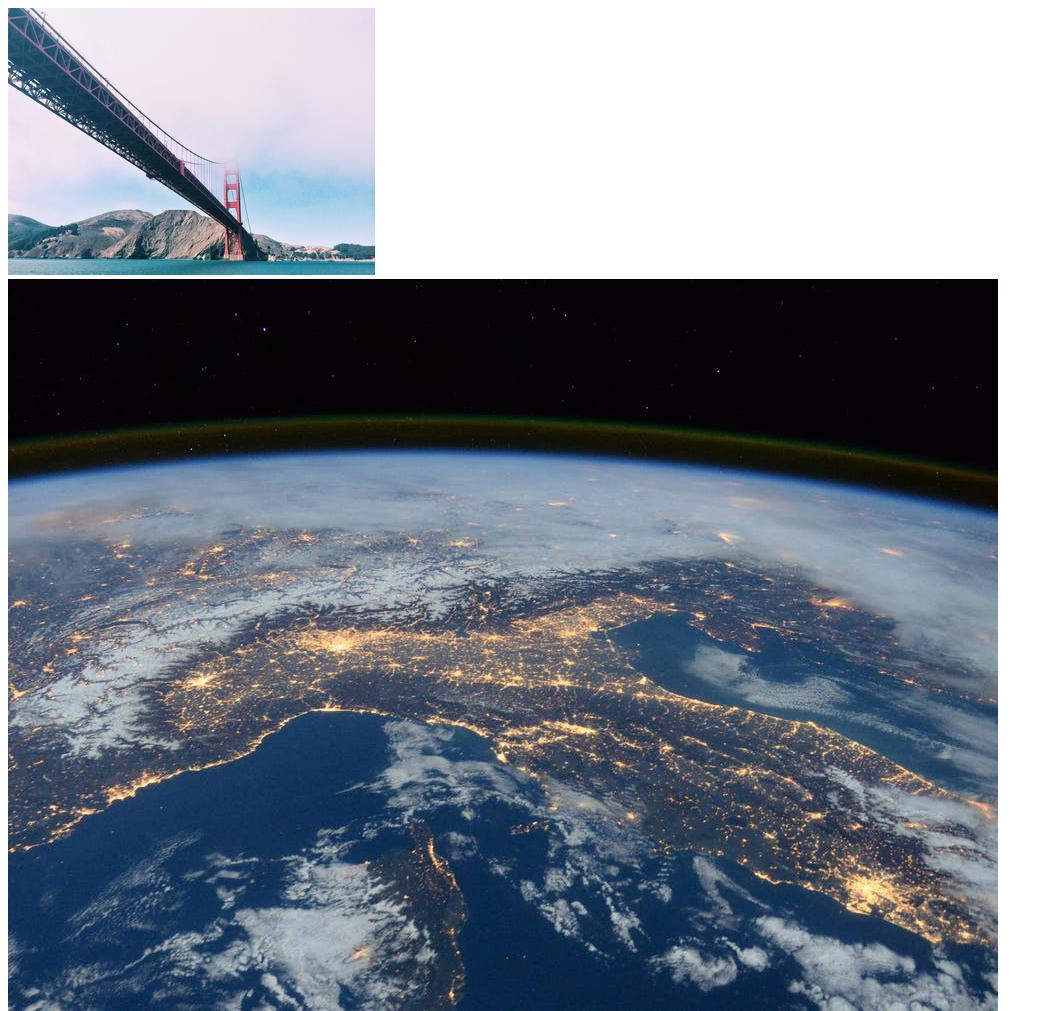
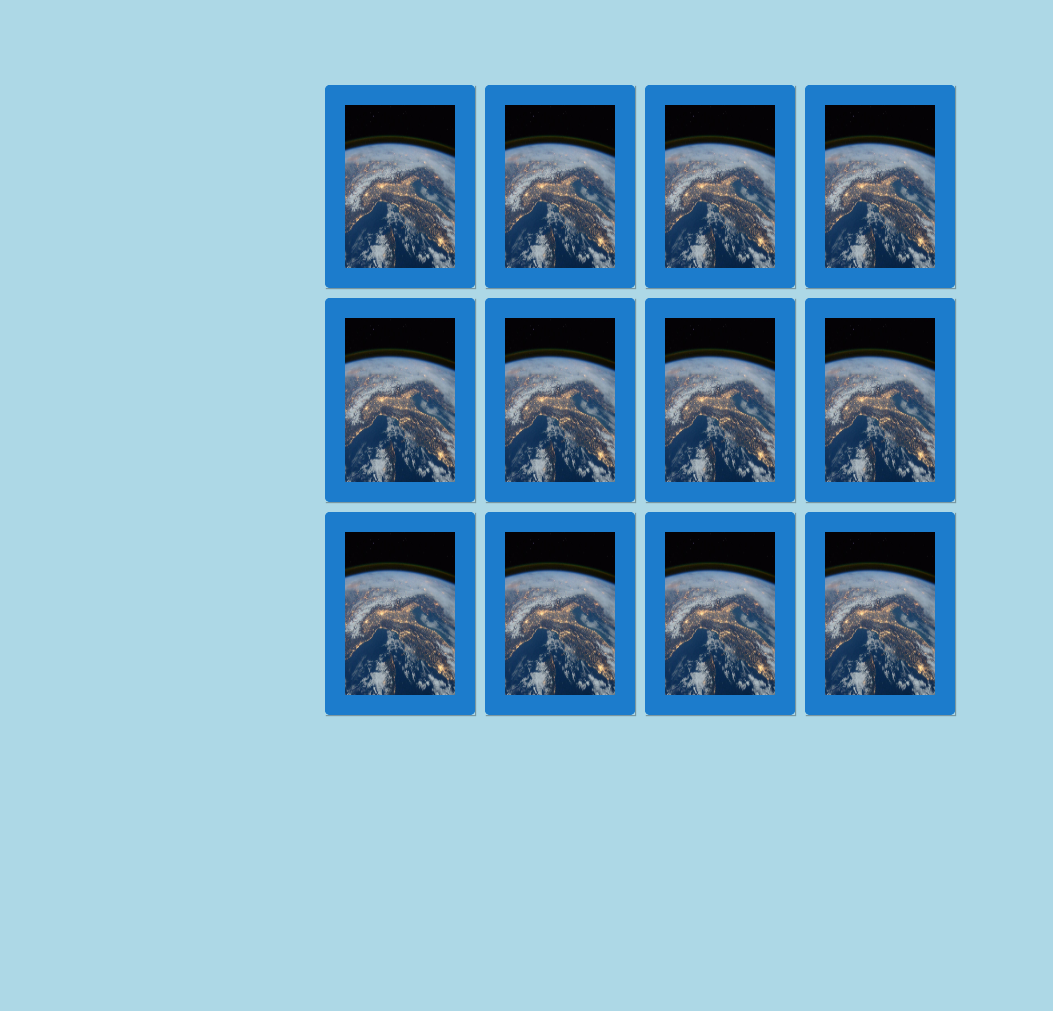
Before and after one commit to Guss2708/Memory-Game-3, a plain HTML site: page index.html in a window 1280 px wide. Shown: the top 1011 px of the page, without its empty margins (0-1053 px from the left). After the commit the page ends 800 px from the top, so only its background shows below. Drawn offline with Linux system fonts and the light colour scheme.

Commit message:
Positio element card-unit

```diff
--- a/index.css
+++ b/index.css
@@ -0,0 +1,37 @@
+* {
+    padding: 0;
+    margin: 0;
+    box-sizing: border-box;
+}
+
+body {
+    height: 100vh;
+    display: flex;
+    background-color: lightblue;
+}
+
+.game-board {
+    width: 640px;
+    height: 640px;
+    margin: auto;
+    display: flex;
+    flex-wrap: wrap;
+  }
+
+.card-unit {
+    width: calc(25% - 10px);
+    height: calc(33.333% - 10px);
+    margin: 5px;
+    position: relative;
+    box-shadow: 1px 1px 1px rgba(0,0,0,.3);
+  }
+
+  .card-front,
+  .card-back {
+    width: 100%;
+    height: 100%;
+    padding: 20px;
+    position: absolute;
+    border-radius: 5px;
+    background: #1C7CCC;
+  }
--- a/index.html
+++ b/index.html
@@ -9,70 +9,66 @@
 </head>
 
 <body>
- <section class="Game-board">
-    <div class="card">
+ <section class="game-board">
+    <div class="card-unit">
         <img class="card-front" src="images/bridge.jpg" alt="Bridge">
         <img class="card-back" src="images/earth-from-space.jpeg" alt="Card background">
       </div>
-      <div class="card">
+      <div class="card-unit">
         <img class="card-front" src="images/bridge.jpg" alt="Bridge">
         <img class="card-back" src="images/earth-from-space.jpeg" alt="Card background">
       </div>
 
 
-      <div class="memory-card">
-        <img class="front-face" src="images/centralpark.jpg" alt="Central Park">
+      <div class="card-unit">
+        <img class="card-front" src="images/centralpark.jpg" alt="Central Park">
         <img class="card-back" src="images/earth-from-space.jpeg" alt="Card background">
       </div>
-      <div class="memory-card">
-        <img class="front-face" src="images/centralpark.jpg" alt="Central Park">
+      <div class="card-unit">
+        <img class="card-front" src="images/centralpark.jpg" alt="Central Park">
         <img class="card-back" src="images/earth-from-space.jpeg" alt="Card background">
       </div>
 
 
-      <div class="memory-card">
-        <img class="front-face" src="images/sanfrancisco.jpg" alt="Sanfrancisco">
+      <div class="card-unit">
+        <img class="card-front" src="images/sanfrancisco.jpg" alt="Sanfrancisco">
         <img class="card-back" src="images/earth-from-space.jpeg" alt="Card background">
       </div>
-      <div class="memory-card">
-        <img class="front-face" src="images/sanfrancisco.jpg" alt="Sanfrancisco">
+      <div class="card-unit">
+        <img class="card-front" src="images/sanfrancisco.jpg" alt="Sanfrancisco">
         <img class="card-back" src="images/earth-from-space.jpeg" alt="Card background">
       </div>
 
 
-      <div class="memory-card">
-        <img class="front-face" src="images/sunrise.jpg" alt="Sunrise">
+      <div class="card-unit">
+        <img class="card-front" src="images/sunrise.jpg" alt="Sunrise">
         <img class="card-back" src="images/earth-from-space.jpeg" alt="Card background">
       </div>
-      <div class="memory-card">
-        <img class="front-face" src="images/sunrise.jpg" alt="Sunrise">
+      <div class="card-unit">
+        <img class="card-front" src="images/sunrise.jpg" alt="Sunrise">
         <img class="card-back" src="images/earth-from-space.jpeg" alt="Card background">
       </div>
 
 
-      <div class="memory-card">
-        <img class="front-face" src="images/sunset.jpg" alt="Sunset">
+      <div class="card-unit">
+        <img class="card-front" src="images/sunset.jpg" alt="Sunset">
         <img class="card-back" src="images/earth-from-space.jpeg" alt="Card background">
       </div>
-      <div class="memory-card">
-        <img class="front-face" src="images/sunset.jpg" alt="Sunset">
+      <div class="card-unit">
+        <img class="card-front" src="images/sunset.jpg" alt="Sunset">
         <img class="card-back" src="images/earth-from-space.jpeg" alt="Card background">
       </div>
 
 
-      <div class="memory-card">
-        <img class="front-face" src="images/taxi.jpg" alt="Taxi">
+      <div class="card-unit">
+        <img class="card-front" src="images/taxi.jpg" alt="Taxi">
         <img class="card-back" src="images/earth-from-space.jpeg" alt="Card background">
       </div>
-      <div class="memory-card">
-        <img class="front-face" src="images/taxi.jpg" alt="Taxi">
+      <div class="card-unit">
+        <img class="card-front" src="images/taxi.jpg" alt="Taxi">
         <img class="card-back" src="images/earth-from-space.jpeg" alt="Card background">
       </div>
-
-
-
-
- </section>
+    </section>
 
     <script src="index.js"></script>
 </body>
```
